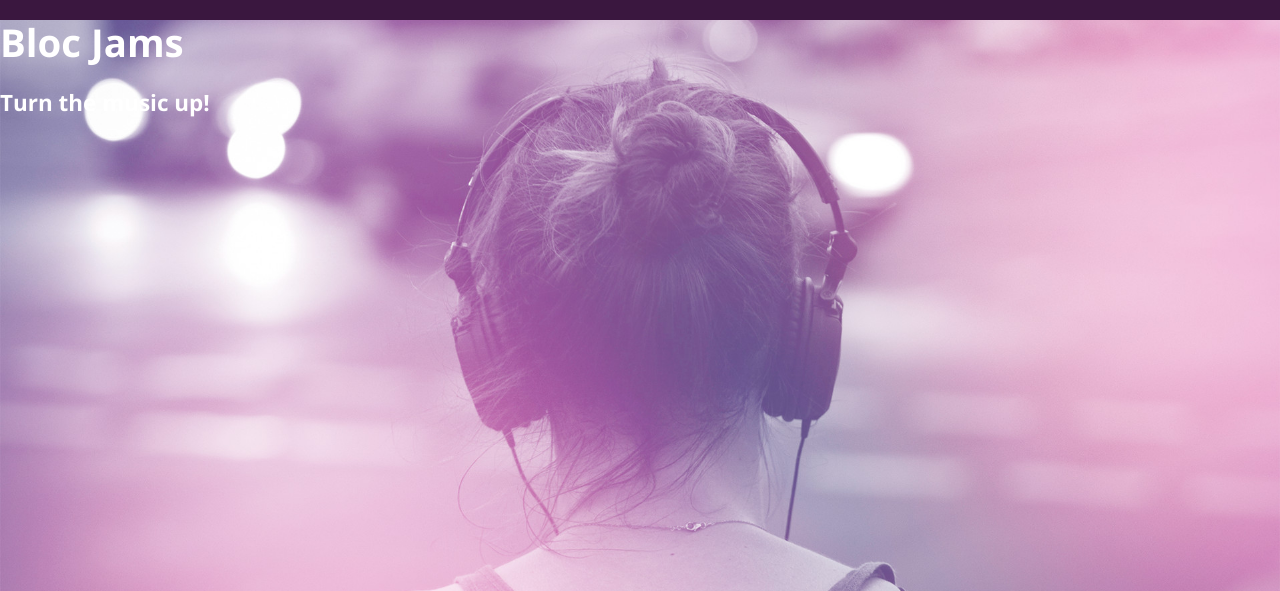
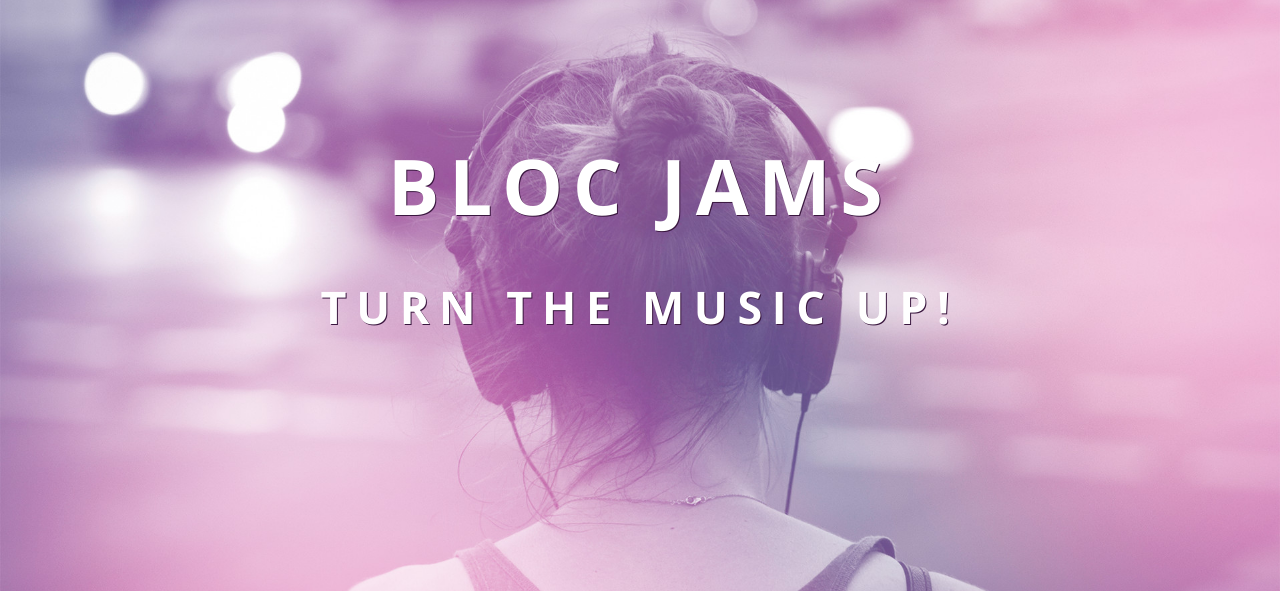
Before and after one commit to Brandan-Hummell/bloc-jams, a plain HTML site: page index.html in a window 1280 px wide. Shown: the part 104-695 px from the top of the page. Drawn offline with nearby package versions, Linux system fonts and the light colour scheme.

Commit message:
Fixed an error with the home page title

```diff
--- a/index.html
+++ b/index.html
@@ -27,8 +27,10 @@
     </nav>
     <section class="hero-content">
         <!-- hero content -->
-        <h1>Bloc Jams</h1>
-        <h3>Turn the music up!</h3>
+        <div class="hero-title">
+            <h1>Bloc Jams</h1>
+            <h3>Turn the music up!</h3>
+        </div>
     </section>
     <section class="selling-points container clearfix">
         <!-- selling points -->
--- a/styles/landing.css
+++ b/styles/landing.css
@@ -20,7 +20,7 @@ body.landing {
     transform: translateY(-50%);
     width: 100%;
     text-align: center;
-    font-size: 4rem;
+    font-size: 2rem;
     font-weight: 300;
     text-transform: uppercase;
     letter-spacing: 0.5rem;
```
